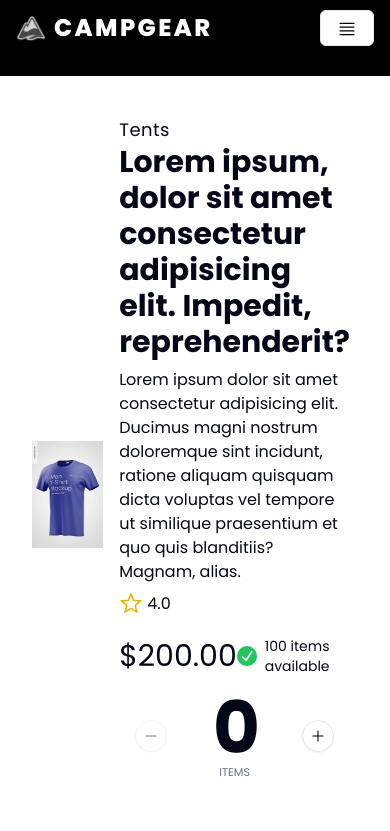
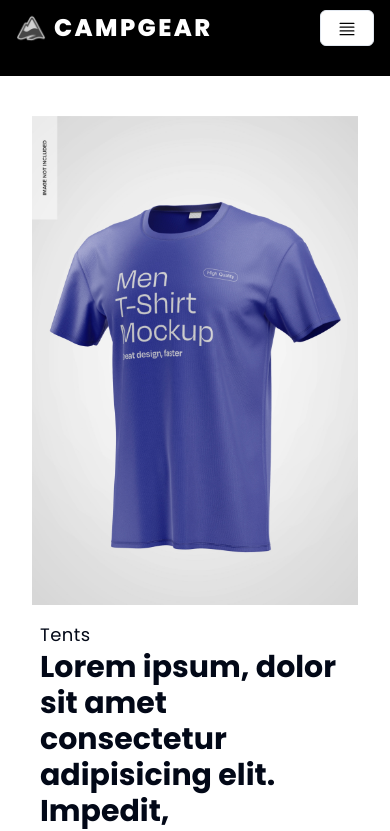
Before and after one commit to ashraf56/Camper-Shop-Frontend, a React (Vite) app: page /products/1 in a window 390 px wide. Shown: the top 831 px of the page. Built offline with nearby package versions, Linux system fonts and the light colour scheme.

Commit message:
product detail page ui completed

```diff
--- a/src/page/ProductDetail.tsx
+++ b/src/page/ProductDetail.tsx
@@ -16,13 +16,13 @@ const ProductDetail = () => {
         <div className="font-CustomFont ">
             <DetailproductBanner />
 
-            <div className=" w-full max-w-5xl my-10  flex container mx-auto justify-center items-center gap-2">
+            <div className=" w-full max-w-5xl my-10   lg:flex container mx-auto justify-center items-center gap-2">
                 {/* Product image */}
                 <div>
                     <img src={productimg} className="w-full max-w-7xl" />
                 </div>
                 {/* product rest info */}
-                <div className="px-2">
+                <div className="px-2 pt-4 lg:pt-0">
                     <p className="tracking-wide text-lg">Tents</p>
                     <h1 className="font-bold text-3xl pb-2">Lorem ipsum, dolor sit amet consectetur adipisicing elit. Impedit, reprehenderit?</h1>
                     <p>
```
